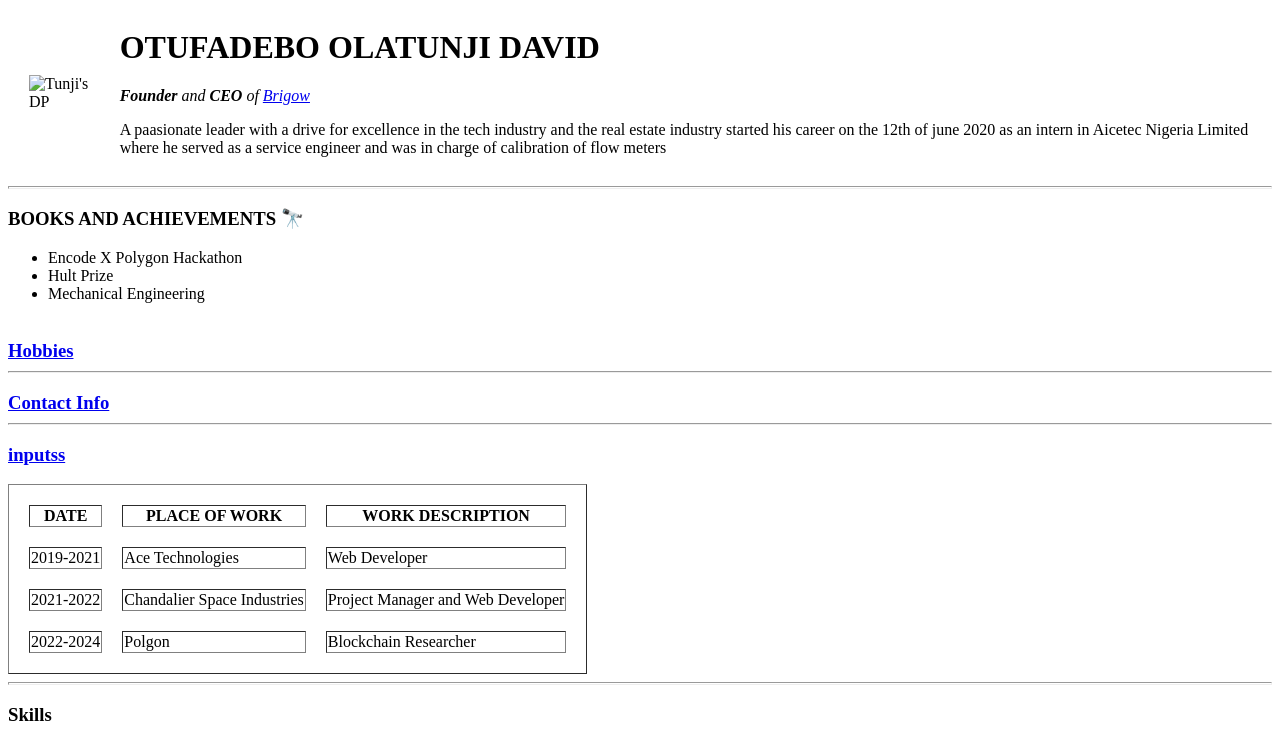
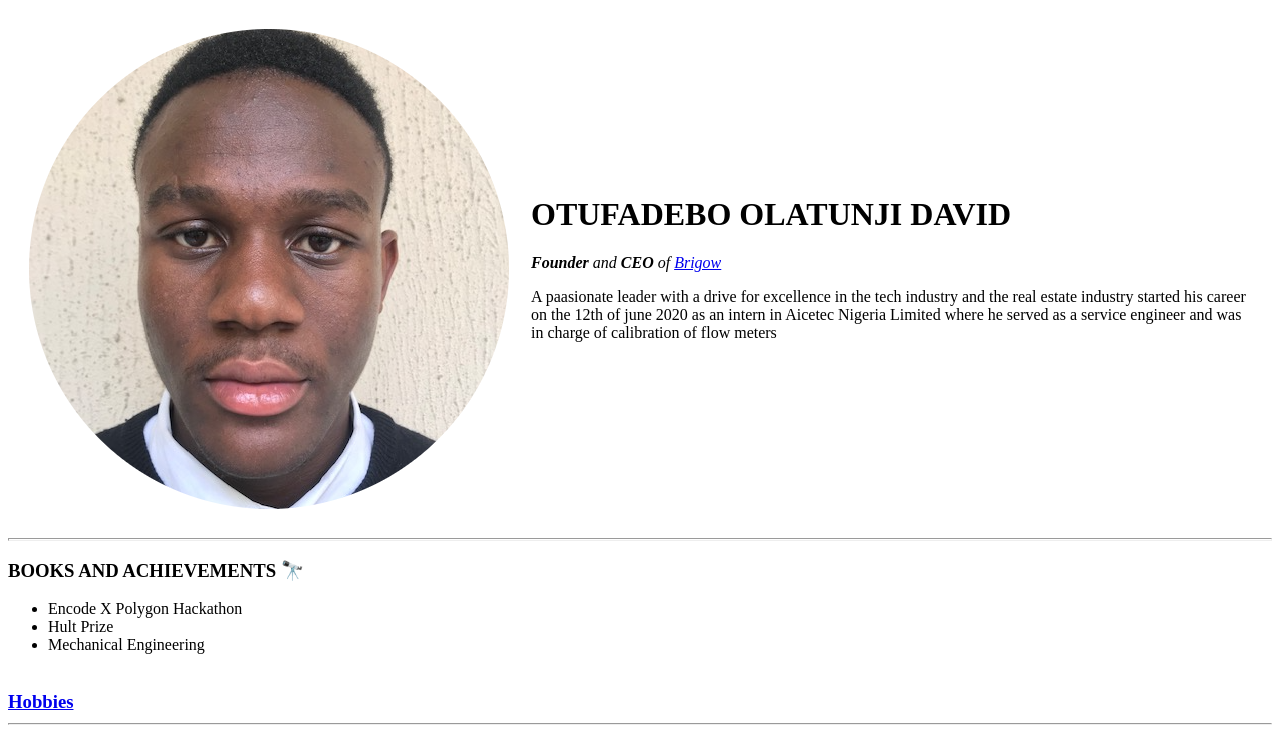
Before and after one commit to Tunjiii/CV, a plain HTML site: page index.html in a window 1280 px wide. Shown: the top 740 px of the page. Drawn offline with Linux system fonts and the light colour scheme.

```diff
--- a/index.html
+++ b/index.html
@@ -9,7 +9,7 @@
 <body>
     <table cellspacing = "20">
         <tr>
-            <td> <img src= "images/ijnut.png" alt="Tunji's DP"> </td>
+            <td> <img src= "ijnut.png" alt="Tunji's DP"> </td>
             <td><h1>OTUFADEBO OLATUNJI DAVID</h1>
                 <p><em> <strong>Founder</strong> and<strong> CEO</strong> of  <a href ="brigow.com">Brigow</a></em></a></p>
                     <p>A paasionate leader with a drive for excellence in the tech industry and the real estate industry started his
```
